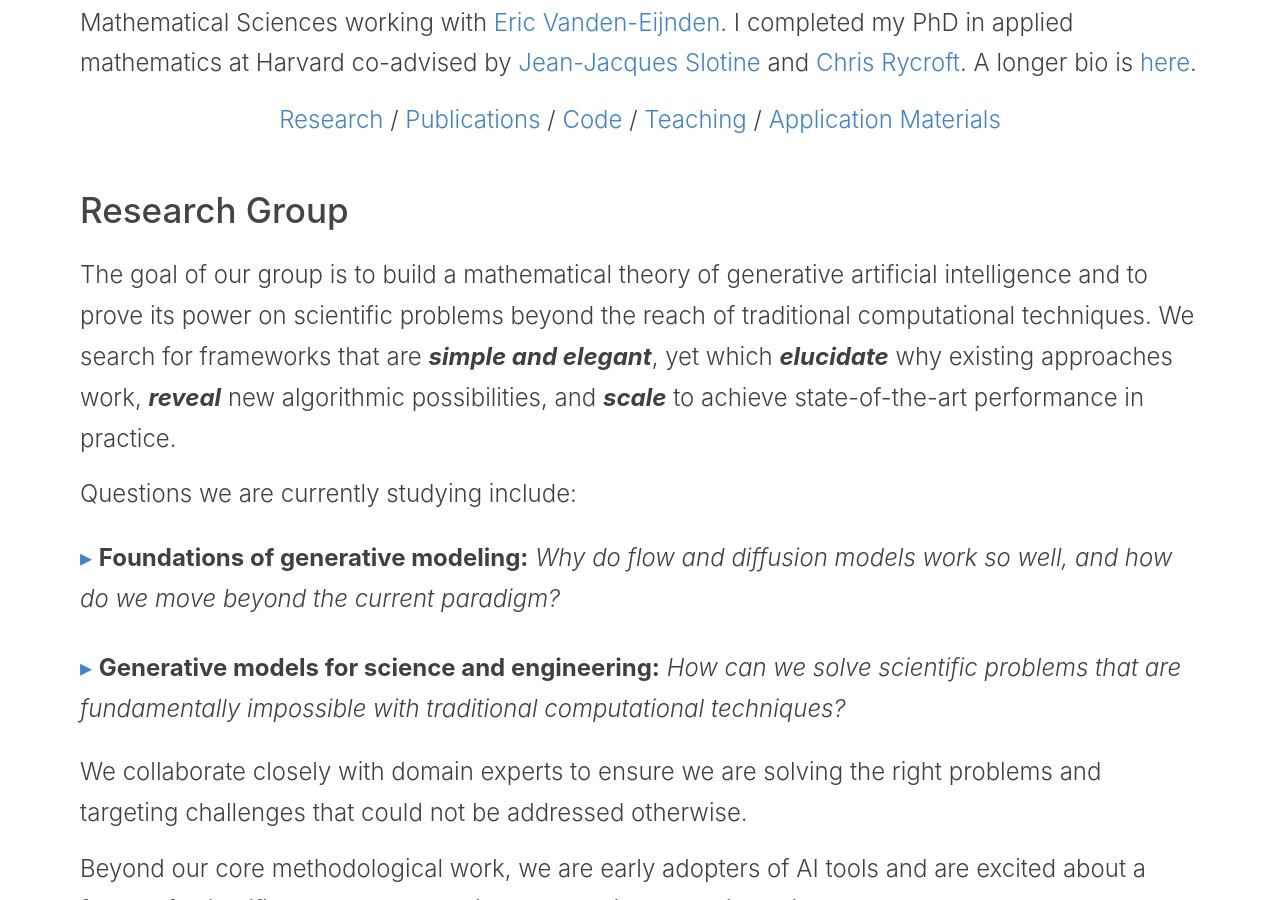
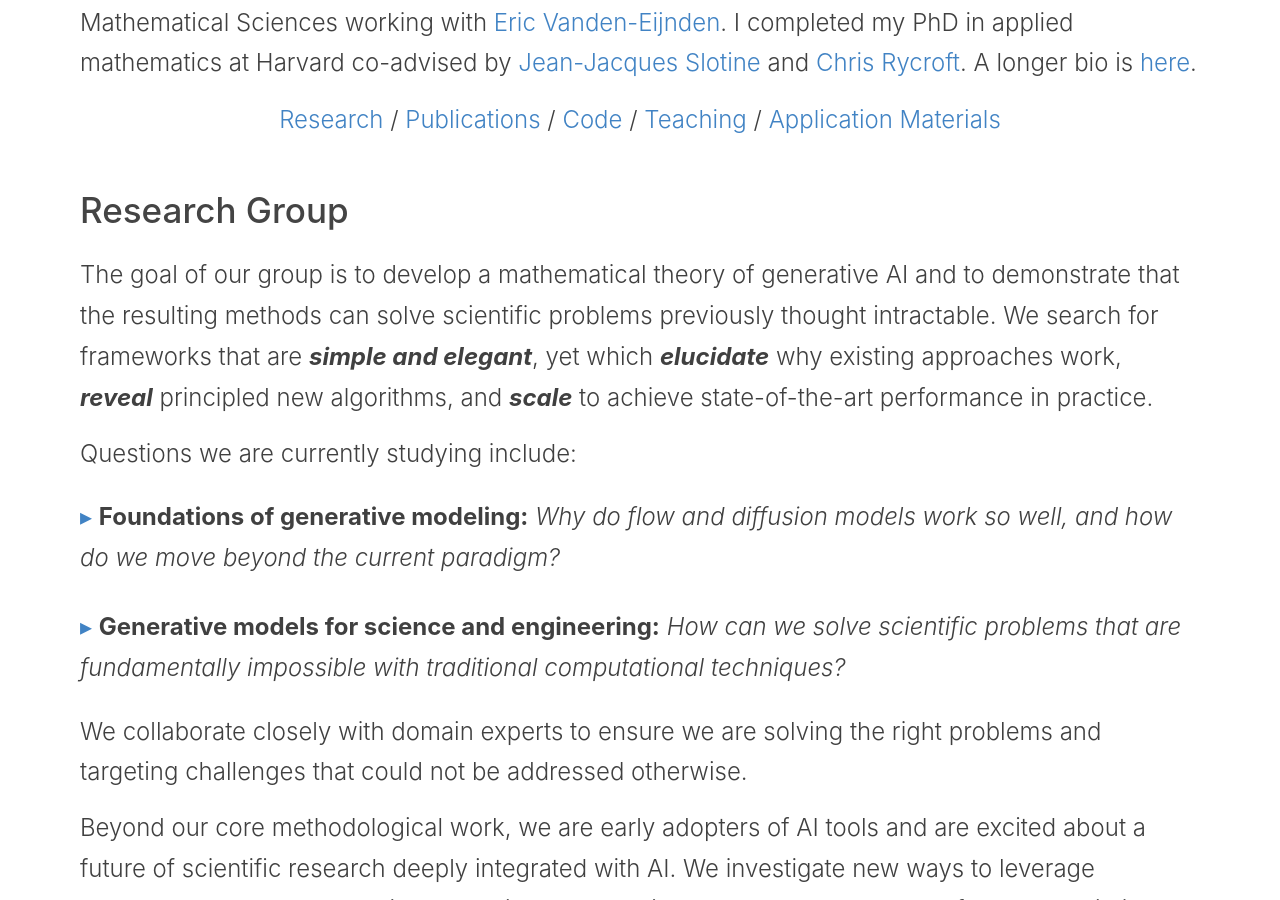
Before and after one commit to nmboffi/nmboffi.github.io, a Jekyll site: the page built from index.md, in a window 1280 px wide and 900 px high, scrolled down 533 px. Built offline with Jekyll 4.4.1, drawn with Linux system fonts in a browser that asks for light colours; the list of posts is cut into pages by our own code.

Commit message:
update language

```diff
--- a/_includes/research-section.html
+++ b/_includes/research-section.html
@@ -1,6 +1,6 @@
 <h2 id="research" style="margin-top: 2.5rem;">Research Group</h2>
 
-<p>The goal of our group is to build a mathematical theory of generative artificial intelligence and to prove its power on scientific problems beyond the reach of traditional computational techniques. We search for frameworks that are <strong><em>simple and elegant</em></strong>, yet which <strong><em>elucidate</em></strong> why existing approaches work, <strong><em>reveal</em></strong> new algorithmic possibilities, and <strong><em>scale</em></strong> to achieve state-of-the-art performance in practice.</p>
+<p>The goal of our group is to develop a mathematical theory of generative AI and to demonstrate that the resulting methods can solve scientific problems previously thought intractable. We search for frameworks that are <strong><em>simple and elegant</em></strong>, yet which <strong><em>elucidate</em></strong> why existing approaches work, <strong><em>reveal</em></strong> principled new algorithms, and <strong><em>scale</em></strong> to achieve state-of-the-art performance in practice.</p>
 
 <p>Questions we are currently studying include:</p>
 
```
